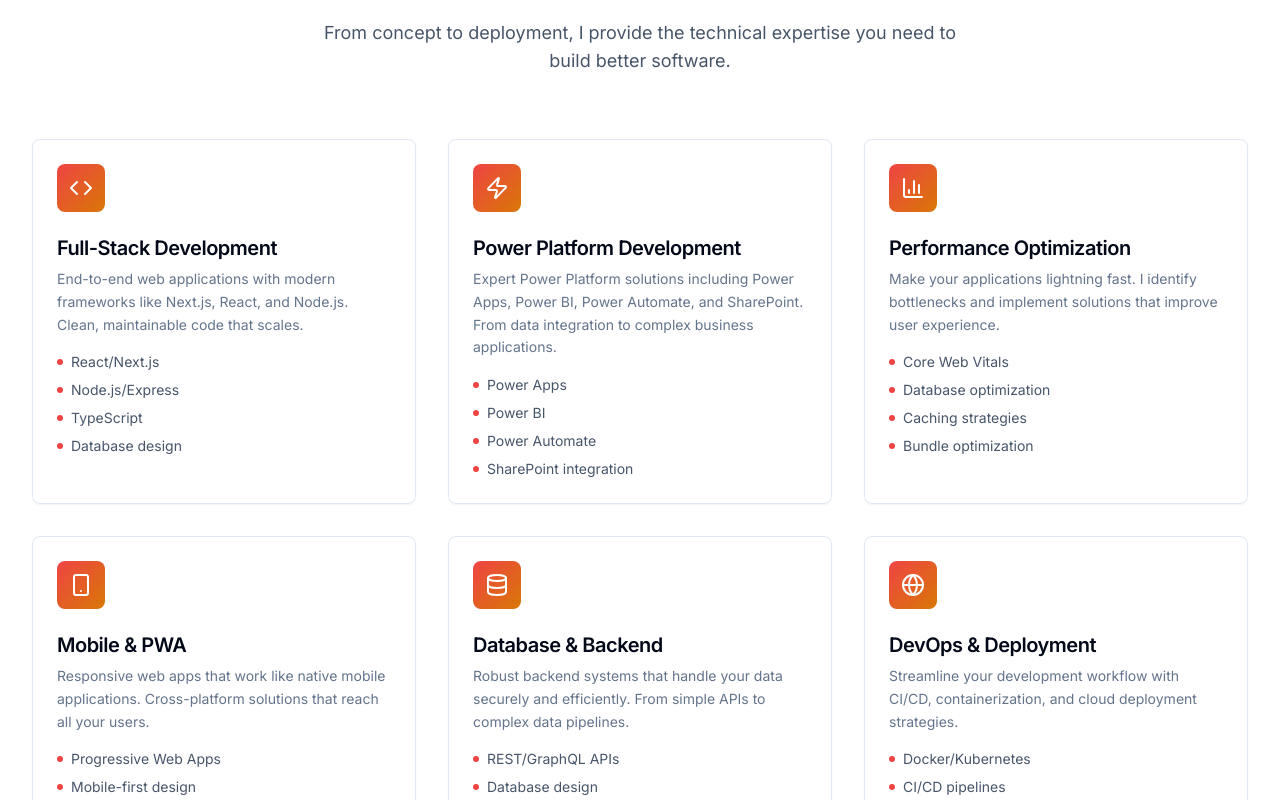
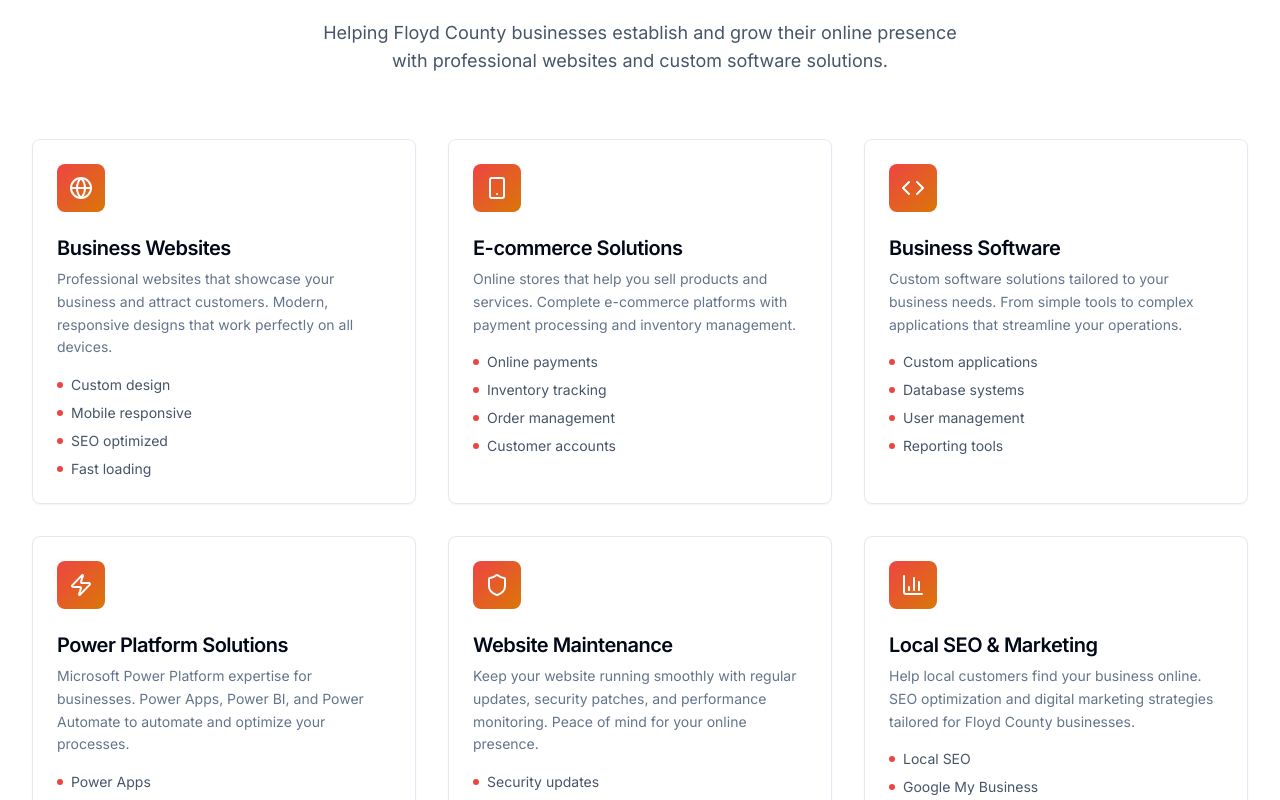
Before and after one commit to ArcaneFoundryLLC/ArcaneFoundry, a Next.js app in the folder arcanefoundry/: page / in a window 1280 px wide. Shown: the part 1000-1800 px from the top of the page. Built offline with nearby package versions, Linux system fonts and the light colour scheme.

Commit message:
updated site to more focused

```diff
--- a/arcanefoundry/app/globals.css
+++ b/arcanefoundry/app/globals.css
@@ -48,6 +48,10 @@
     @apply bg-background text-foreground;
     font-feature-settings: "rlig" 1, "calt" 1;
   }
+
+  html {
+    scroll-behavior: smooth;
+  }
 }
 
 @layer components {
--- a/arcanefoundry/components/layout/footer.tsx
+++ b/arcanefoundry/components/layout/footer.tsx
@@ -98,9 +98,6 @@
                  <p className="text-sm text-slate-500">
                    © 2024 Arcane Foundry LLC. All rights reserved.
                  </p>
-                 <p className="text-xs text-slate-400 mt-1">
-                   Some content drafted with AI assistance and carefully reviewed by humans for accuracy and clarity.
-                 </p>
                </div>
                <div className="flex space-x-6">
                  {navigation.legal.map((item) => (
--- a/arcanefoundry/components/layout/header.tsx
+++ b/arcanefoundry/components/layout/header.tsx
@@ -58,8 +58,8 @@
 
           {/* CTA Button */}
           <div className="hidden lg:flex lg:flex-1 lg:justify-end">
-            <Button variant="ember" size="sm">
-              Start a Project
+            <Button variant="ember" size="sm" asChild>
+              <a href="#contact">Start a Project</a>
             </Button>
           </div>
 
@@ -96,8 +96,8 @@
                 </a>
               ))}
               <div className="pt-4">
-                <Button variant="ember" className="w-full">
-                  Start a Project
+                <Button variant="ember" className="w-full" asChild>
+                  <a href="#contact">Start a Project</a>
                 </Button>
               </div>
             </div>
--- a/arcanefoundry/components/sections/contact.tsx
+++ b/arcanefoundry/components/sections/contact.tsx
@@ -146,7 +146,7 @@
                     name="project"
                     value={formData.project}
                     onChange={handleChange}
-                    placeholder="e.g., E-commerce website, AI chatbot, API development"
+                    placeholder="e.g., Business website, E-commerce store, Custom software"
                   />
                 </div>
 
@@ -176,8 +176,8 @@
             <div>
               <h3 className="text-xl font-semibold text-slate-900 mb-4">Get in touch</h3>
               <p className="text-slate-600 mb-6">
-                I'm always interested in hearing about new projects and opportunities.
-                Whether you have a question or just want to say hi, I'll try my best to get back to you!
+                I specialize in helping local businesses in Floyd County and surrounding areas establish their online presence.
+                Whether you need a new website, want to improve your existing one, or need custom software solutions, I'm here to help!
               </p>
             </div>
 
@@ -208,7 +208,7 @@
                 </div>
                 <div>
                   <p className="font-medium text-slate-900">Location</p>
-                  <p className="text-slate-600">Virginia, USA (Remote available)</p>
+                  <p className="text-slate-600">Floyd, Virginia (Serving local & remote)</p>
                 </div>
               </div>
             </div>
--- a/arcanefoundry/components/sections/hero.tsx
+++ b/arcanefoundry/components/sections/hero.tsx
@@ -21,7 +21,7 @@
 
           {/* Subheadline */}
           <p className="mt-6 text-lg leading-8 text-slate-600 sm:text-xl">
-            I build fast, reliable software that ships on time. From AI features to performance optimization, I help teams deliver better products faster.
+            I build fast, reliable websites and software solutions for local businesses. From custom websites to business applications, I help Floyd County businesses grow their online presence.
           </p>
 
           {/* Local Focus */}
@@ -32,12 +32,16 @@
 
           {/* CTA Buttons */}
           <div className="mt-10 flex flex-col gap-4 sm:flex-row sm:justify-center">
-            <Button variant="ember" size="lg" className="group">
-              Start a Project
-              <ArrowRight className="ml-2 h-4 w-4 transition-transform group-hover:translate-x-1" />
+            <Button variant="ember" size="lg" className="group" asChild>
+              <a href="#contact">
+                Start a Project
+                <ArrowRight className="ml-2 h-4 w-4 transition-transform group-hover:translate-x-1" />
+              </a>
             </Button>
-            <Button variant="outline" size="lg">
-              View Portfolio
+            <Button variant="outline" size="lg" asChild>
+              <a href="#case-studies">
+                View Portfolio
+              </a>
             </Button>
             <Button variant="ghost" size="lg" asChild>
               <a href="https://www.linkedin.com/in/joshwassum/" target="_blank" rel="noopener noreferrer" className="flex items-center">
--- a/arcanefoundry/components/sections/services.tsx
+++ b/arcanefoundry/components/sections/services.tsx
@@ -5,40 +5,40 @@
 
 const services = [
   {
-    name: "Full-Stack Development",
-    description: "End-to-end web applications with modern frameworks like Next.js, React, and Node.js. Clean, maintainable code that scales.",
-    icon: Code,
-    features: ["React/Next.js", "Node.js/Express", "TypeScript", "Database design"]
+    name: "Business Websites",
+    description: "Professional websites that showcase your business and attract customers. Modern, responsive designs that work perfectly on all devices.",
+    icon: Globe,
+    features: ["Custom design", "Mobile responsive", "SEO optimized", "Fast loading"]
   },
   {
-    name: "Power Platform Development",
-    description: "Expert Power Platform solutions including Power Apps, Power BI, Power Automate, and SharePoint. From data integration to complex business applications.",
+    name: "E-commerce Solutions",
+    description: "Online stores that help you sell products and services. Complete e-commerce platforms with payment processing and inventory management.",
+    icon: Smartphone,
+    features: ["Online payments", "Inventory tracking", "Order management", "Customer accounts"]
+  },
+  {
+    name: "Business Software",
+    description: "Custom software solutions tailored to your business needs. From simple tools to complex applications that streamline your operations.",
+    icon: Code,
+    features: ["Custom applications", "Database systems", "User management", "Reporting tools"]
+  },
+  {
+    name: "Power Platform Solutions",
+    description: "Microsoft Power Platform expertise for businesses. Power Apps, Power BI, and Power Automate to automate and optimize your processes.",
     icon: Zap,
     features: ["Power Apps", "Power BI", "Power Automate", "SharePoint integration"]
   },
   {
-    name: "Performance Optimization",
-    description: "Make your applications lightning fast. I identify bottlenecks and implement solutions that improve user experience.",
-    icon: BarChart3,
-    features: ["Core Web Vitals", "Database optimization", "Caching strategies", "Bundle optimization"]
+    name: "Website Maintenance",
+    description: "Keep your website running smoothly with regular updates, security patches, and performance monitoring. Peace of mind for your online presence.",
+    icon: Shield,
+    features: ["Security updates", "Performance monitoring", "Content updates", "Backup systems"]
   },
   {
-    name: "Mobile & PWA",
-    description: "Responsive web apps that work like native mobile applications. Cross-platform solutions that reach all your users.",
-    icon: Smartphone,
-    features: ["Progressive Web Apps", "Mobile-first design", "Touch optimization", "Offline support"]
-  },
-  {
-    name: "Database & Backend",
-    description: "Robust backend systems that handle your data securely and efficiently. From simple APIs to complex data pipelines.",
-    icon: Database,
-    features: ["REST/GraphQL APIs", "Database design", "Authentication", "Data security"]
-  },
-  {
-    name: "DevOps & Deployment",
-    description: "Streamline your development workflow with CI/CD, containerization, and cloud deployment strategies.",
-    icon: Globe,
-    features: ["Docker/Kubernetes", "CI/CD pipelines", "Cloud deployment", "Monitoring"]
+    name: "Local SEO & Marketing",
+    description: "Help local customers find your business online. SEO optimization and digital marketing strategies tailored for Floyd County businesses.",
+    icon: BarChart3,
+    features: ["Local SEO", "Google My Business", "Social media", "Analytics tracking"]
   }
 ]
 
@@ -51,7 +51,7 @@
             Services that deliver results
           </h2>
           <p className="mt-4 text-lg text-slate-600">
-            From concept to deployment, I provide the technical expertise you need to build better software.
+            Helping Floyd County businesses establish and grow their online presence with professional websites and custom software solutions.
           </p>
         </div>
 
--- a/arcanefoundry/components/sections/testimonials.tsx
+++ b/arcanefoundry/components/sections/testimonials.tsx
@@ -4,7 +4,7 @@
 
 const testimonials = [
   {
-    quote: "I've worked with thousands of people over the last 30 years; Josh is in the top 5. Super talented, easy to work with, great with customers, and best of all unafraid to take on any challenge with the intelligence and perseverance to see it through successfully.",
+    quote: "I've worked with thousands of people over the last 30 years; Josh is in the top 5. Super talented, easy to work with, great with customers, and best of all unafraid to take on any challenge with the intelligence and perseverance to see it through successfully. If you don't hire Josh, you're an idiot.",
     author: "Past Client",
     company: "LinkedIn Recommendation",
     rating: 5
@@ -43,17 +43,9 @@
                     <blockquote className="text-lg text-slate-700 leading-relaxed mb-4">
                       "{testimonial.quote}"
                     </blockquote>
-                    <div className="flex items-center justify-between">
-                      <div>
-                        <p className="font-semibold text-slate-900">{testimonial.author}</p>
-                        <p className="text-sm text-slate-600">{testimonial.company}</p>
-                      </div>
-                      <div className="text-right">
-                        <p className="text-sm text-slate-500 italic">
-                          "If you don't hire Josh, you're an idiot."
-                        </p>
-                        <p className="text-xs text-slate-400">— Miranda Priestly</p>
-                      </div>
+                    <div>
+                      <p className="font-semibold text-slate-900">{testimonial.author}</p>
+                      <p className="text-sm text-slate-600">{testimonial.company}</p>
                     </div>
                   </div>
                 </div>
```
